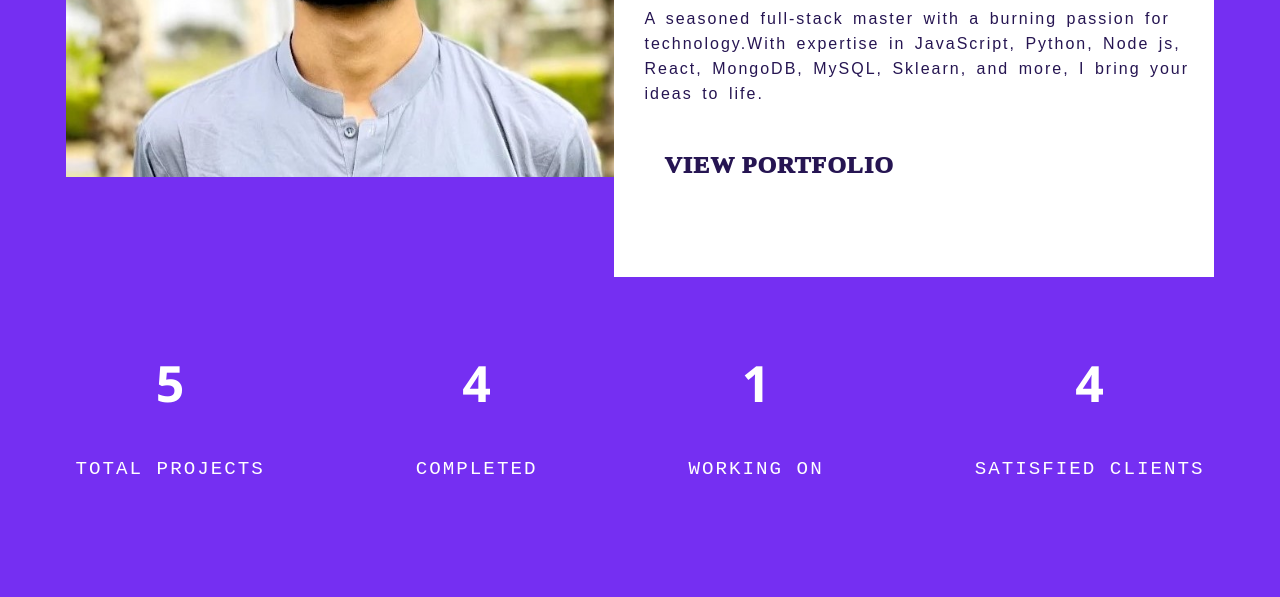
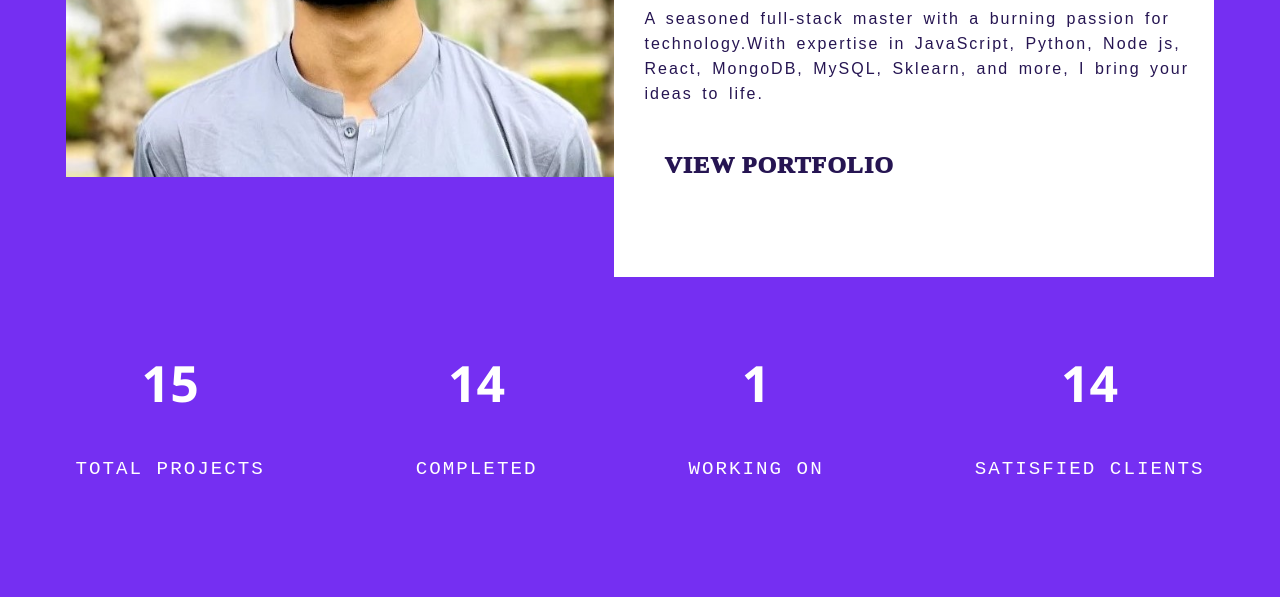
Before and after one commit to Qamar2315/Qamar2315.github.io, a plain HTML site: page index.html in a window 1280 px wide. Shown: the part 438-1035 px from the top of the page. Drawn offline with Linux system fonts and the light colour scheme; a web font is replaced by a local one.

Commit message:
Update index.html

```diff
--- a/index.html
+++ b/index.html
@@ -38,11 +38,11 @@
             <button id="backToTop">^</button>
             <div id="sectionOneB ">
                 <div>
-                    <h1 class="counterBold ">5</h1>
+                    <h1 class="counterBold ">15</h1>
                     <p class="counterFont ">TOTAL PROJECTS</p>
                 </div>
                 <div>
-                    <h1 class="counterBold ">4</h1>
+                    <h1 class="counterBold ">14</h1>
                     <p class="counterFont ">COMPLETED</p>
                 </div>
                 <div>
@@ -50,7 +50,7 @@
                     <p class="counterFont ">WORKING ON</p>
                 </div>
                 <div>
-                    <h1 class="counterBold ">4</h1>
+                    <h1 class="counterBold ">14</h1>
                     <p class="counterFont ">SATISFIED CLIENTS</p>
                 </div>
             </div>
```
